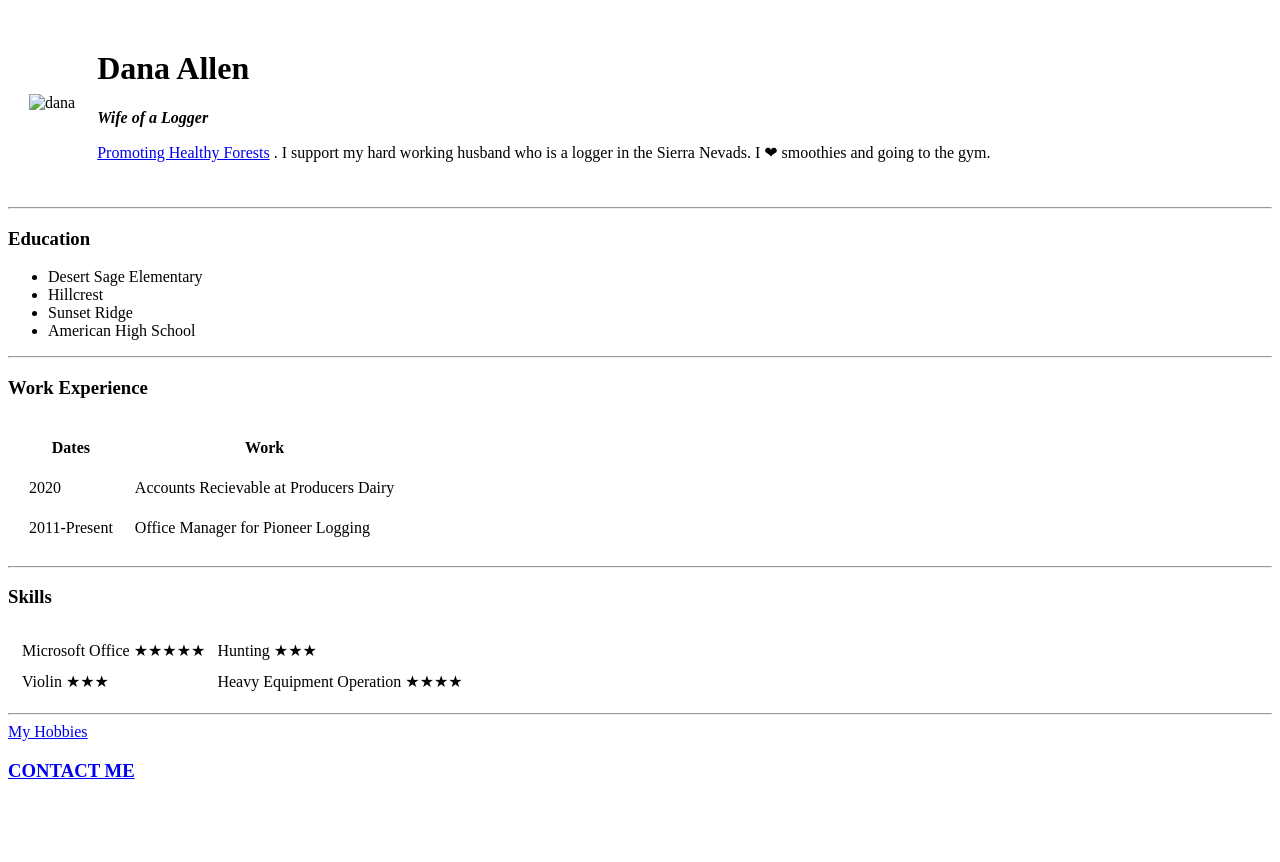
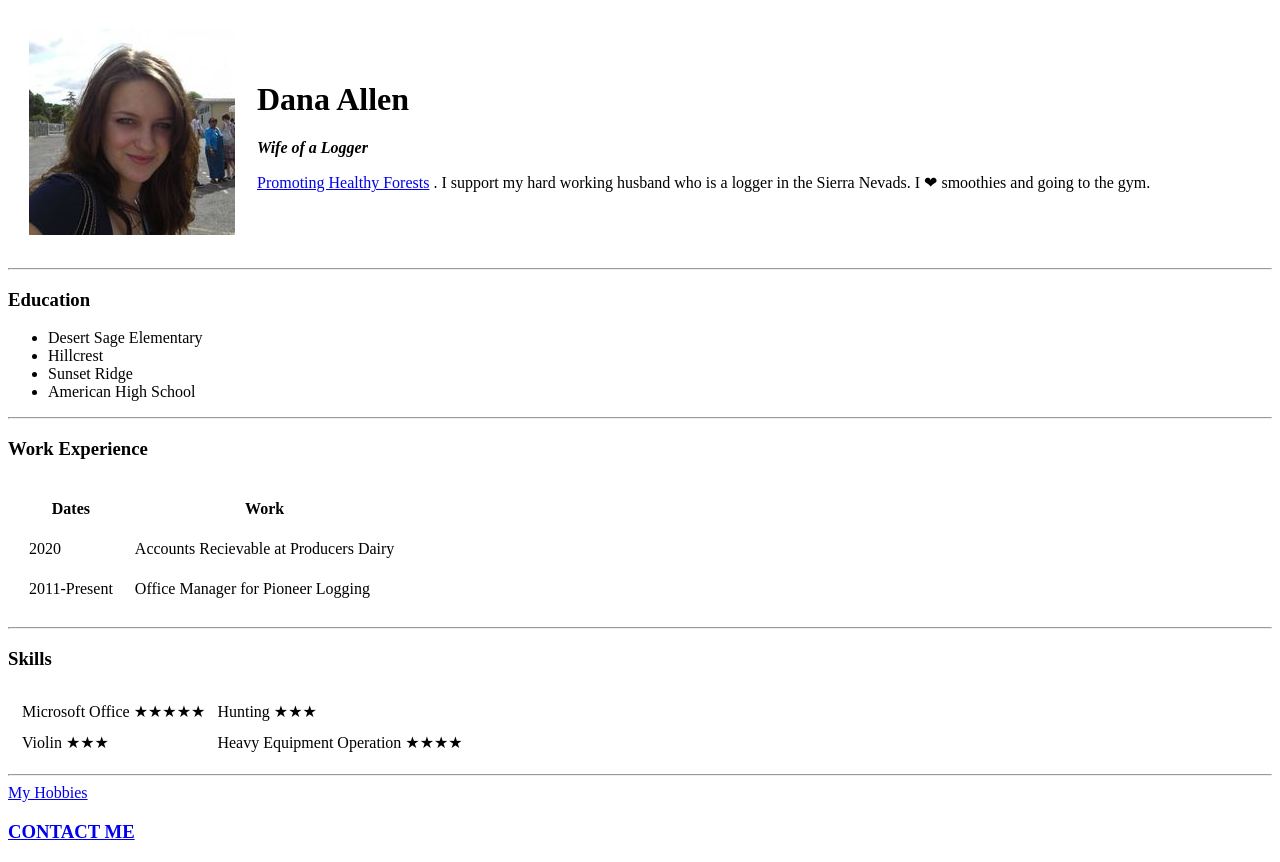
Before and after one commit to Danaallen44/cv, a plain HTML site: page index.html in a window 1280 px wide. Before the commit the page ends 801 px from the top, so only its background shows below. Drawn offline with Linux system fonts and the light colour scheme.

Commit message:
Update index.html

```diff
--- a/index.html
+++ b/index.html
@@ -7,7 +7,7 @@
     <body>
       <table cellspacing="20">
         <tr>
-          <td><img src= "images/Dana Profile.jpg" alt=dana profile pic></td>
+          <td><img src= "Dana Profile.jpg" alt=dana profile pic></td>
           <td><h1>Dana Allen</h1>
             <p><em><b>Wife of a Logger</b></em></p>
             <p><a href= "https://www.pioneer-logging.com">Promoting Healthy Forests</a> . I support my hard working husband
```
